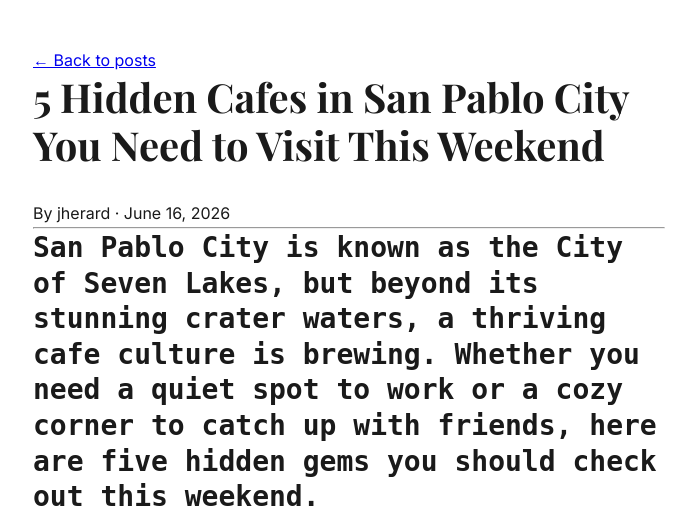
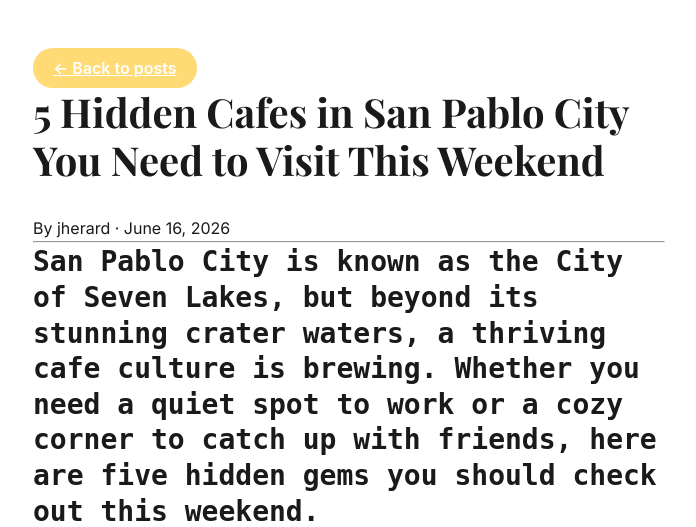
Before and after one commit to cjilagan/blog-with-cms, a Django app: a page that uses posts/templates/posts/post_detail.html in a window 1280 px wide. Shown: the part 78-605 px from the top of the page, without its empty margins (291-987 px from the left). Run offline with Django 5.2, Linux system fonts and the light colour scheme; data comes from the database, SQL or seed files in the repository; some libraries are stand-ins or nearby versions.

Commit message:
styling button

```diff
--- a/posts/templates/posts/post_detail.html
+++ b/posts/templates/posts/post_detail.html
@@ -3,7 +3,7 @@
 {% block title %}{{ post.title }}{% endblock %}
 
 {% block content %}
-    <a href="{% url 'post_list' %}">← Back to posts</a>
+    <a href="{% url 'post_list' %}" class="button-18">← Back to posts</a>
 
     <article>
         <h1>{{ post.title }}</h1>
--- a/static/css/style.css
+++ b/static/css/style.css
@@ -4,6 +4,52 @@
     box-sizing: border-box;
 }
 
+/* CSS */
+.button-18 {
+  align-items: center;
+  background-color: #ffda75;
+  border: 0;
+  border-radius: 100px;
+  box-sizing: border-box;
+  color: #ffffff;
+  cursor: pointer;
+  display: inline-flex;
+  font-family: -apple-system, system-ui, system-ui, "Segoe UI", Roboto, "Helvetica Neue", "Fira Sans", Ubuntu, Oxygen, "Oxygen Sans", Cantarell, "Droid Sans", "Apple Color Emoji", "Segoe UI Emoji", "Segoe UI Symbol", "Lucida Grande", Helvetica, Arial, sans-serif;
+  font-size: 16px;
+  font-weight: 600;
+  justify-content: center;
+  line-height: 20px;
+  max-width: 480px;
+  min-height: 40px;
+  min-width: 0px;
+  overflow: hidden;
+  padding: 0px;
+  padding-left: 20px;
+  padding-right: 20px;
+  text-align: center;
+  touch-action: manipulation;
+  transition: background-color 0.167s cubic-bezier(0.4, 0, 0.2, 1) 0s, box-shadow 0.167s cubic-bezier(0.4, 0, 0.2, 1) 0s, color 0.167s cubic-bezier(0.4, 0, 0.2, 1) 0s;
+  user-select: none;
+  -webkit-user-select: none;
+  vertical-align: middle;
+}
+
+.button-18:hover,
+.button-18:focus {
+  background-color: #16437E;
+  color: #ffffff;
+}
+
+.button-18:active {
+  background: #09223b;
+  color: rgb(255, 255, 255, .7);
+}
+
+.button-18:disabled {
+  cursor: not-allowed;
+  background: rgba(0, 0, 0, .08);
+  color: rgba(0, 0, 0, .3);
+}
 body {
     font-family: 'Inter', sans-serif;
     background-color: #ffffff;
```
